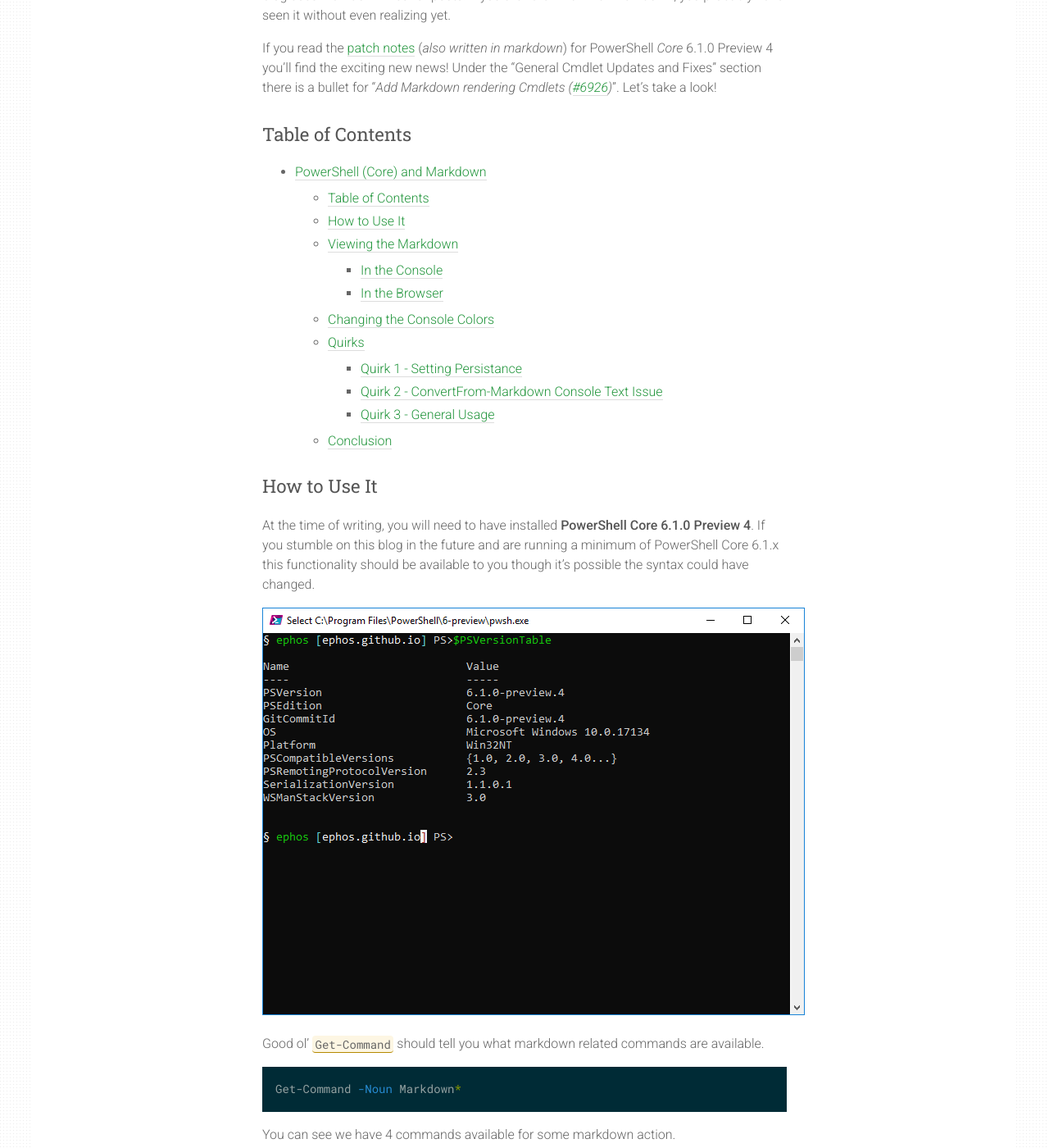
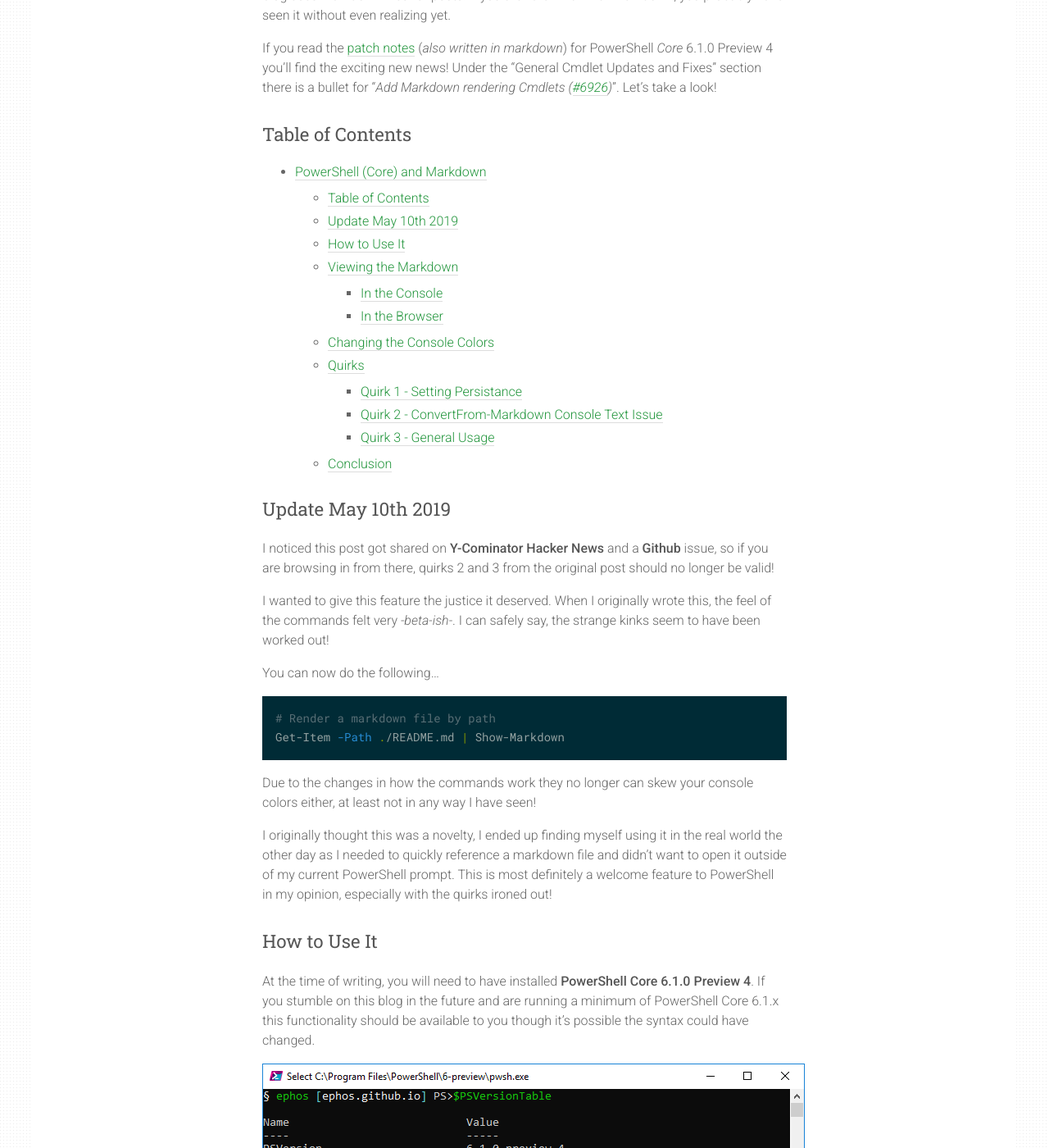
Before and after one commit to picobellobv/ephos.github.io, a Jekyll site: the page built from _posts/2018-8-1-PowerShell-Markdown.md, in a window 1280 px wide and 1400 px high, scrolled down 598 px. Shown: the whole window at 82% size. Built offline with Jekyll 4.4.1, drawn with Linux system fonts in a browser that asks for light colours.

Commit message:
Updated Markdown Post.
-Did the Markdown post justice!

````diff
--- a/_posts/2018-8-1-PowerShell-Markdown.md
+++ b/_posts/2018-8-1-PowerShell-Markdown.md
@@ -21,19 +21,37 @@ If you read the [patch notes][patch] (_also written in markdown_) for PowerShell
 <!-- TOC -->
 
 - [PowerShell (Core) and Markdown](#powershell-core-and-markdown)
-    - [Table of Contents](#table-of-contents)
-    - [How to Use It](#how-to-use-it)
-    - [Viewing the Markdown](#viewing-the-markdown)
-        - [In the Console](#in-the-console)
-        - [In the Browser](#in-the-browser)
-    - [Changing the Console Colors](#changing-the-console-colors)
-    - [Quirks](#quirks)
-        - [Quirk 1 - Setting Persistance](#quirk-1---setting-persistance)
-        - [Quirk 2 - ConvertFrom-Markdown Console Text Issue](#quirk-2---convertfrom-markdown-console-text-issue)
-        - [Quirk 3 - General Usage](#quirk-3---general-usage)
-    - [Conclusion](#conclusion)
+  - [Table of Contents](#table-of-contents)
+  - [Update May 10th 2019](#update-may-10th-2019)
+  - [How to Use It](#how-to-use-it)
+  - [Viewing the Markdown](#viewing-the-markdown)
+    - [In the Console](#in-the-console)
+    - [In the Browser](#in-the-browser)
+  - [Changing the Console Colors](#changing-the-console-colors)
+  - [Quirks](#quirks)
+    - [Quirk 1 - Setting Persistance](#quirk-1---setting-persistance)
+    - [Quirk 2 - ConvertFrom-Markdown Console Text Issue](#quirk-2---convertfrom-markdown-console-text-issue)
+    - [Quirk 3 - General Usage](#quirk-3---general-usage)
+  - [Conclusion](#conclusion)
 
 <!-- /TOC -->
+
+### Update May 10th 2019
+
+I noticed this post got shared on **Y-Cominator Hacker News** and a **Github** issue, so if you are browsing in from there, quirks 2 and 3 from the original post should no longer be valid!
+
+I wanted to give this feature the justice it deserved.  When I originally wrote this, the feel of the commands felt very _-beta-ish-_.  I can safely say, the strange kinks seem to have been worked out!
+
+You can now do the following...
+
+```powershell
+# Render a markdown file by path
+Get-Item -Path ./README.md | Show-Markdown
+```
+
+Due to the changes in how the commands work they no longer can skew your console colors either, at least not in any way I have seen!
+
+I originally thought this was a novelty, I ended up finding myself using it in the real world the other day as I needed to quickly reference a markdown file and didn't want to open it outside of my current PowerShell prompt.  This is most definitely a welcome feature to PowerShell in my opinion, especially with the quirks ironed out!
 
 ### How to Use It
 
````
